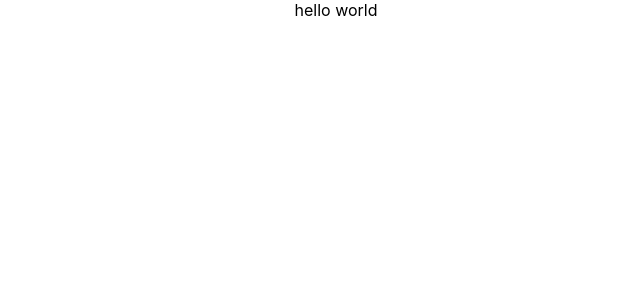
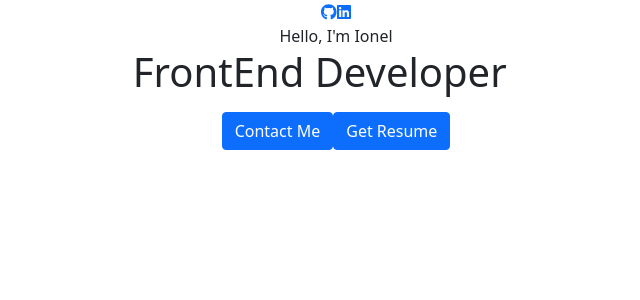
Before and after one commit to AvramIonel/portofolio_aif, a React (Create React App) app: page / in a window 1280 px wide. Shown: the top 300 px of the page, without its empty margins (304-944 px from the left). Built offline with nearby package versions, Linux system fonts and the light colour scheme.

Commit message:
first part of the intro - added icons, type effect and buttons for contact me section and get resume & added downloadable resume to it

```diff
--- a/src/App.js
+++ b/src/App.js
@@ -1,11 +1,10 @@
-
-import './App.css';
+import "./App.css";
+import Intro from "./PortofolioContainer/Intro/Intro";
 
 function App() {
-
   return (
     <div className="App">
-      hello world
+      <Intro />
     </div>
   );
 }
--- a/src/PortofolioContainer/Intro/Intro.jsx
+++ b/src/PortofolioContainer/Intro/Intro.jsx
@@ -0,0 +1,70 @@
+import React from "react";
+
+import { FontAwesomeIcon } from "@fortawesome/react-fontawesome";
+import { faGithub, faLinkedin } from "@fortawesome/free-brands-svg-icons";
+import Typical from "react-typical";
+import "./intro.css";
+import { Button } from "react-bootstrap";
+
+const Intro = () => {
+  return (
+    <div className="i-container">
+      <div className="i-parent">
+        <div className="i-details">
+          <div className="i-icons">
+            <a
+              href="https://github.com/AvramIonel"
+              target="_blank"
+              rel="noreferrer"
+            >
+              <FontAwesomeIcon icon={faGithub} size="1x" />
+            </a>
+            <a
+              href="https://www.linkedin.com/in/ionel-florin-avram-94a2715b"
+              target="_blank"
+              rel="noreferrer"
+            >
+              <FontAwesomeIcon icon={faLinkedin} size="1x" />
+            </a>
+          </div>
+          <div className="i-details-name">
+            <span className="primary-text">
+              {""}
+              Hello, I'm <span className="highligted-text">Ionel</span>
+            </span>
+          </div>
+          <div className="i-detail-role">
+            <span className="primary-text">
+              {""}
+              <h1>
+                {""}
+                <Typical
+                  loop={Infinity}
+                  steps={[
+                    "Enthusiastic Developer  👨‍💻",
+                    1000,
+                    "FrontEnd Developer  💻",
+                    1000,
+                    "React Developer 💎",
+                    2000,
+                  ]}
+                />
+              </h1>
+              {/* <span className="i-role-tagline">
+
+              </span> */}
+            </span>
+          </div>
+          <div className="i-options">
+            <Button>Contact Me</Button>
+            <a href="AvramIonelFlorin.pdf" download="Avram Ionel.pdf">
+              <Button>Get Resume</Button>
+            </a>
+          </div>
+        </div>
+      </div>
+    </div>
+  );
+};
+
+export default Intro;
--- a/src/index.js
+++ b/src/index.js
@@ -1,6 +1,7 @@
 import React from 'react';
 import ReactDOM from 'react-dom';
 import './index.css';
+import "bootstrap/dist/css/bootstrap.min.css";
 import App from './App';
 
 
```
Also changed, not shown: package.json (+8 -0 lines), 2 other files (tests, documents, lock files or other folders).
